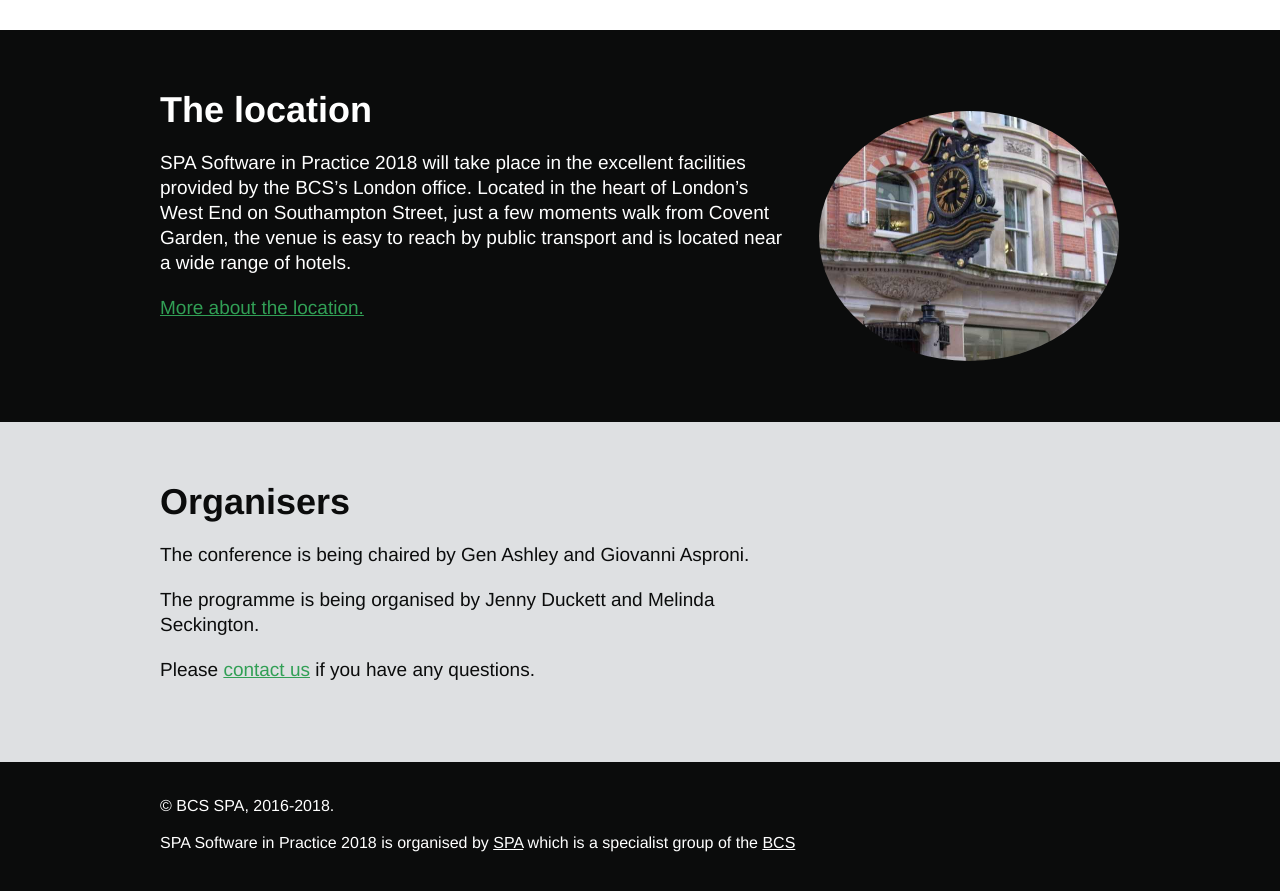
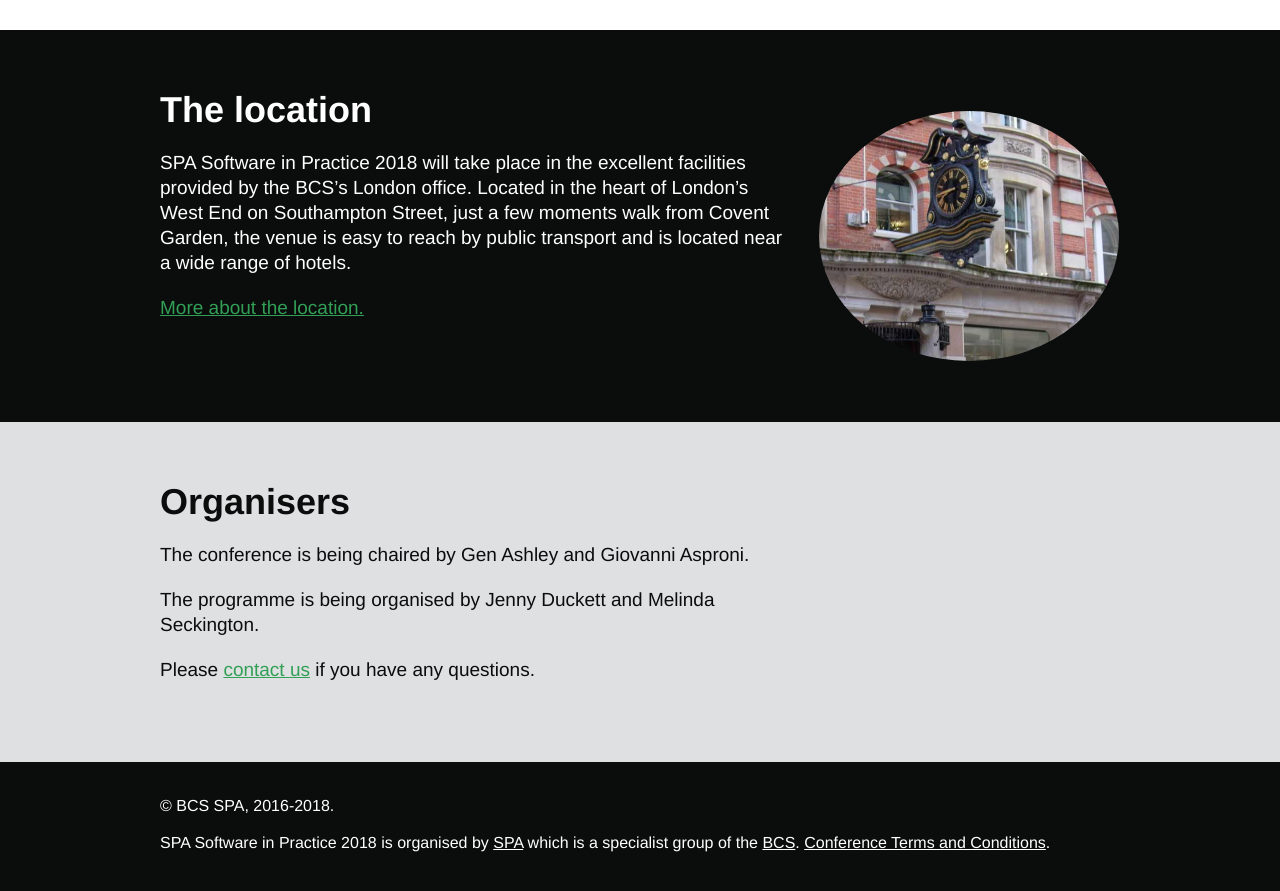
Before and after one commit to spaconference/spa-website, a Jekyll site: the page built from index.md, in a window 1280 px wide and 900 px high, scrolled down 596 px. Shown: the top 891 px of the window. Built offline with Jekyll 4.4.1, drawn with Linux system fonts in a browser that asks for light colours.

Commit message:
Add link to T&Cs to site footer

```diff
--- a/_includes/footer.html
+++ b/_includes/footer.html
@@ -4,7 +4,7 @@
         <p>{{ site.conference.name_with_year }} is organised by
           <a href="http://www.bcs-spa.org/">SPA</a>
           which is a specialist group of the
-          <a href="http://www.bcs.org/">BCS</a>
+          <a href="http://www.bcs.org/">BCS</a>. <a href="{{ "/terms-and-conditions.html" | relative_url }}">Conference Terms and Conditions</a>.
         </p>
       </div>
     </footer>
```
